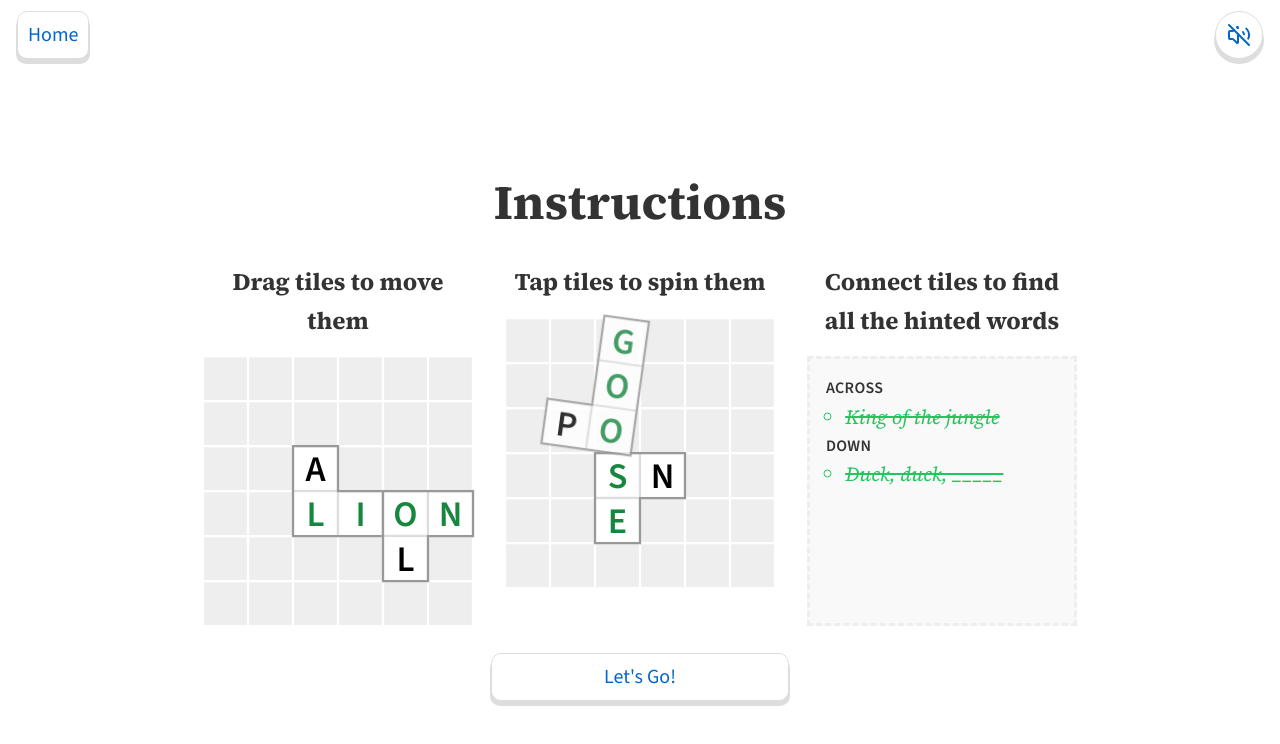
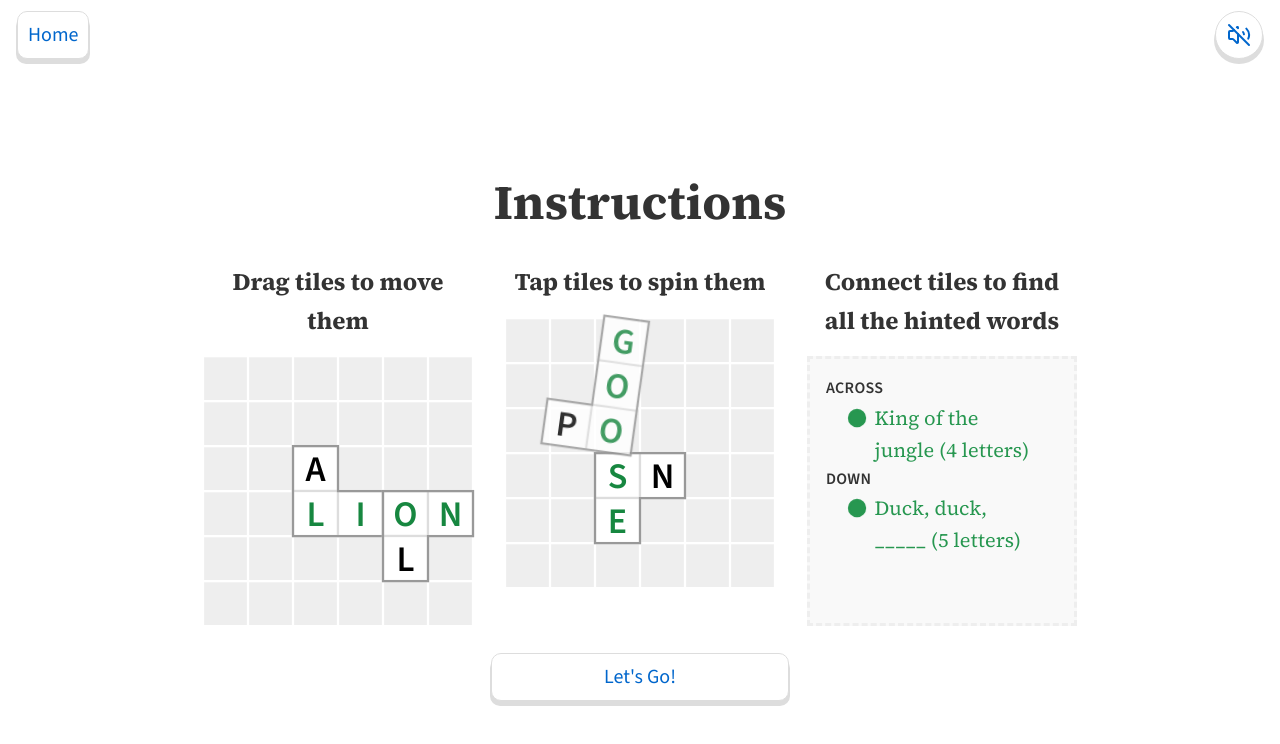
Before and after one commit to Paul-Hebert/tiled-words-2, a Vue app: page /instructions in a window 1280 px wide. Shown: the top 744 px of the page. Built offline with nearby package versions, Linux system fonts and the light colour scheme.

Commit message:
Better "found" word treatment

```diff
--- a/src/components/Level.vue
+++ b/src/components/Level.vue
@@ -305,12 +305,13 @@ onUnmounted(() => {
 
   @media (min-width: 768px) {
     display: flex;
-    max-width: 1000px;
+    max-width: 1200px;
     gap: 2rem;
     align-items: center;
 
     .board-container {
       order: -1;
+      flex-basis: 66%;
     }
 
     .meta {
--- a/src/components/WordDisplay.vue
+++ b/src/components/WordDisplay.vue
@@ -1,4 +1,5 @@
 <script setup lang="ts">
+import { CheckIcon, CircleIcon } from 'lucide-vue-next'
 import type { Word } from '../types'
 
 const props = defineProps<{
@@ -8,18 +9,75 @@ const props = defineProps<{
 </script>
 
 <template>
-  <li class="hint" :class="{ found: isFound }">{{ word.hint }}</li>
+  <li class="hint" :class="{ found: isFound }">
+    <span class="list-marker" aria-hidden="true">
+      <CircleIcon class="circle-icon" />
+      <CheckIcon class="check-icon" pathLength="100" />
+    </span>
+    <span class="hint-text">{{ word.hint }} ({{ word.text.length }} letters)</span>
+  </li>
 </template>
 
 <style scoped>
 .hint {
+  display: flex;
+  align-items: baseline;
+  gap: 0.5ch;
   font-size: 1.25rem;
-  font-style: italic;
   font-family: var(--font-serif);
+  transition-property: color, font-weight;
+  transition-duration: 0.2s;
+  transition-timing-function: ease-out;
 }
 
 .found {
-  text-decoration: line-through;
+  /* text-decoration: line-through; */
   color: #22c55e;
+  font-weight: 600;
+}
+
+li {
+  list-style: none;
+}
+
+.list-marker {
+  display: inline-grid;
+  grid-template-areas: icon;
+  transform: translateY(0.25em);
+
+  > * {
+    grid-area: icon;
+  }
+}
+
+.circle-icon {
+  fill: currentColor;
+  scale: 0.25;
+  transition-property: scale, fill;
+  transition-duration: 0.2s;
+  transition-timing-function: ease-out;
+}
+
+.check-icon {
+  opacity: 0;
+  transition-property: opacity, stroke-dashoffset;
+  transition-duration: 0.2s, 0.4s;
+  transition-timing-function: ease-out;
+  stroke: #fff;
+  z-index: 1;
+  scale: 0.65;
+  stroke-width: 4;
+  stroke-dasharray: 100;
+  stroke-dashoffset: 100;
+}
+
+.found .circle-icon {
+  scale: 1.1;
+}
+
+.found .check-icon {
+  opacity: 1;
+  stroke-dashoffset: 200;
+  transition-delay: 0s, 0.1s;
 }
 </style>
```
